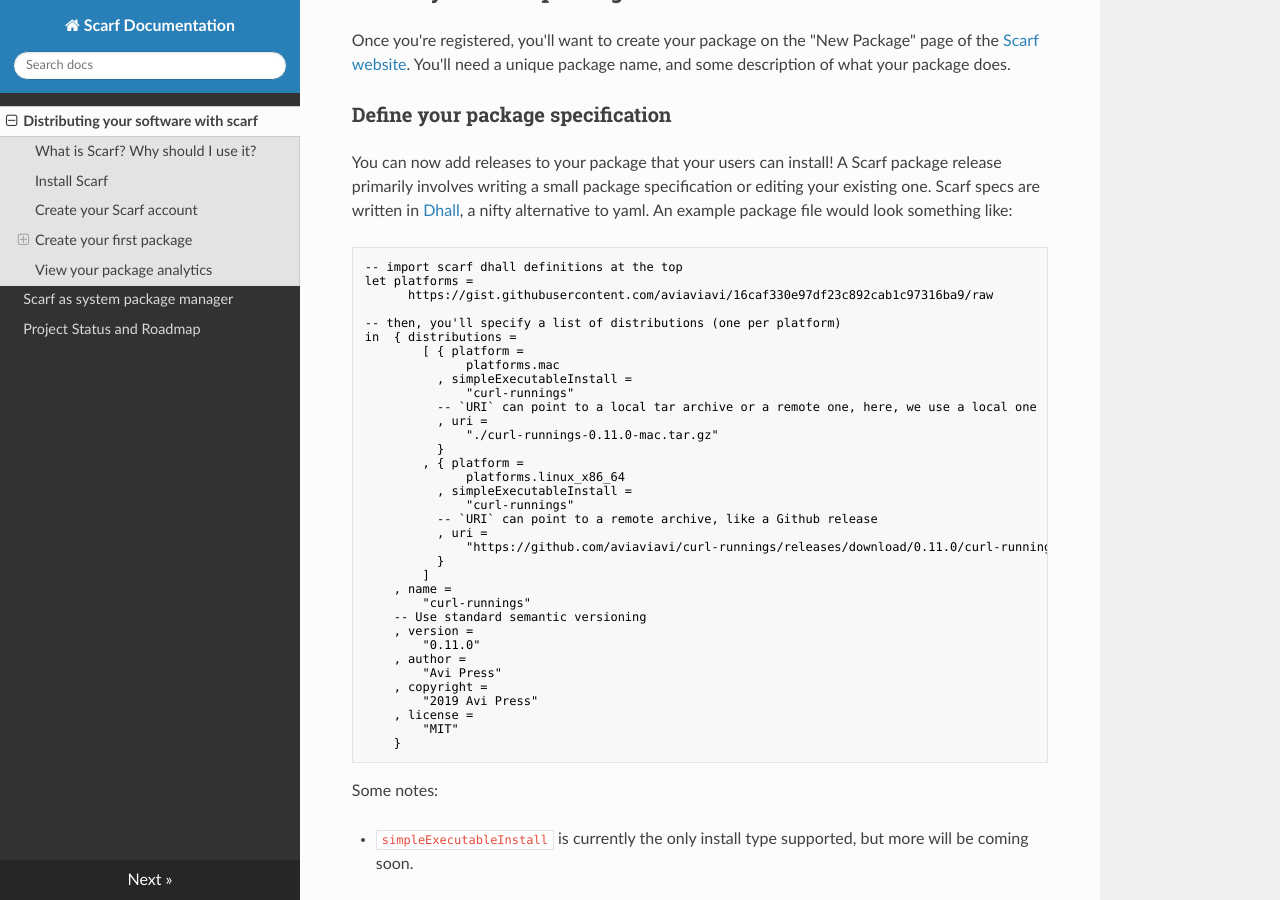
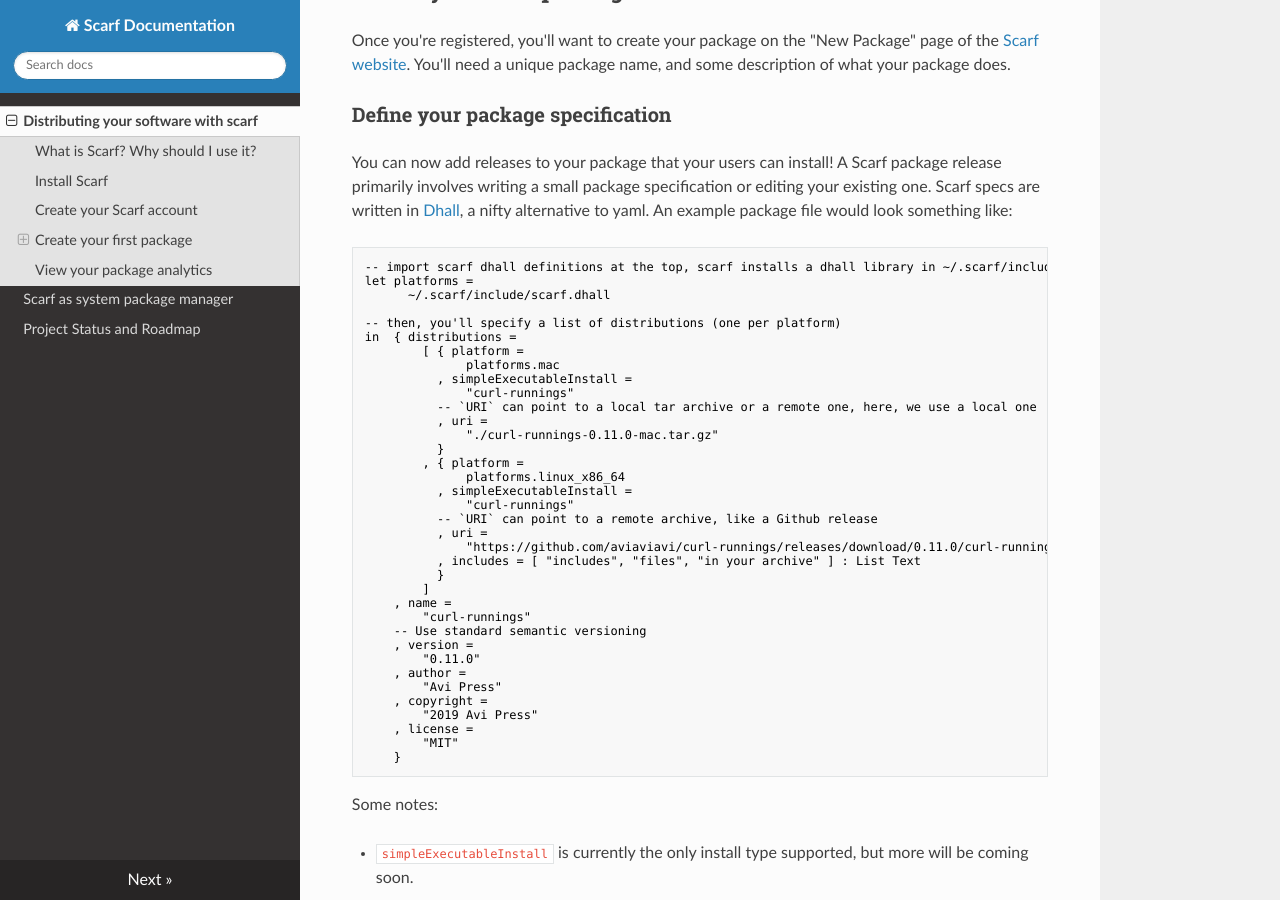
Before and after one commit to scarf-sh/scarf, an MkDocs documentation site: the page built from docs/docs/index.md, in a window 1280 px wide and 900 px high, scrolled down 966 px. Built offline with MkDocs 1.6.1, drawn with Linux system fonts in a browser that asks for light colours; nearby versions of some CDN libraries.

Commit message:
include files or directories in your package

````diff
--- a/docs/docs/index.md
+++ b/docs/docs/index.md
@@ -51,9 +51,9 @@ editing your existing one. Scarf specs are written in
 package file would look something like:
 
 ```dhall
--- import scarf dhall definitions at the top
+-- import scarf dhall definitions at the top, scarf installs a dhall library in ~/.scarf/include/scarf.dhall
 let platforms =
-	  https://gist.githubusercontent.com/aviaviavi/16caf330e97df23c892cab1c97316ba9/raw
+	  ~/.scarf/include/scarf.dhall
 
 -- then, you'll specify a list of distributions (one per platform)
 in  { distributions =
@@ -72,6 +72,7 @@ in  { distributions =
           -- `URI` can point to a remote archive, like a Github release
 		  , uri =
 			  "https://github.com/aviaviavi/curl-runnings/releases/download/0.11.0/curl-runnings-0.11.0.tar.gz"
+          , includes = [ "includes", "files", "in your archive" ] : List Text
 		  }
 		]
 	, name =
--- a/package.yaml
+++ b/package.yaml
@@ -56,6 +56,7 @@ library:
   - uuid
   - warp
   - zlib
+  - process ==1.6.3.0
 
 executables:
   scarf:
````
Also changed, not shown: 8 other files.
